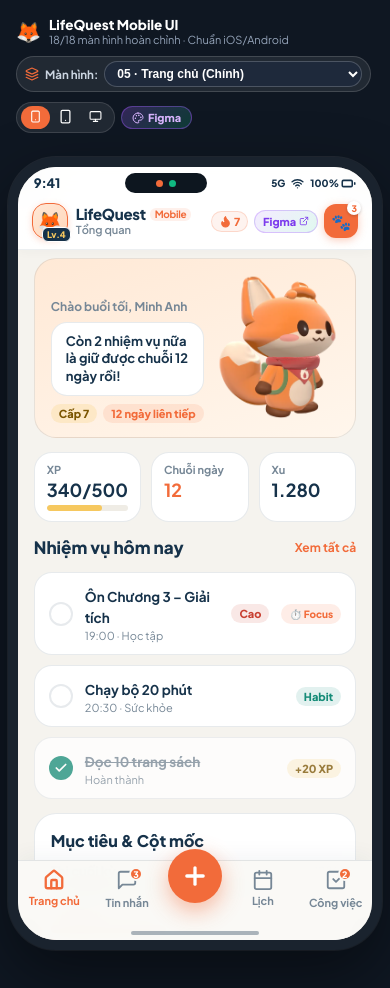
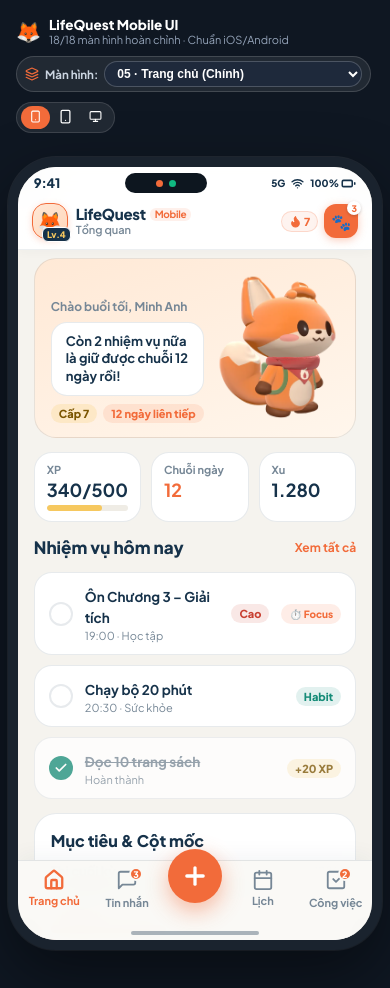
Before and after one commit to PLGHuy3656/Life-Quest, a React (Vite) app in the folder mobile-demo/: page / in a window 390 px wide. Built offline with nearby package versions, Linux system fonts and the light colour scheme.

Commit message:
feat(mobile-ui): remove figma button from topbar and studio header

```diff
--- a/mobile-demo/src/App.tsx
+++ b/mobile-demo/src/App.tsx
@@ -3,7 +3,6 @@ import { StoreProvider } from './store/questStore'
 import { TopBar } from './components/shell/TopBar'
 import { BottomNav } from './components/shell/BottomNav'
 import { FoxCompanionDrawer } from './components/shell/FoxCompanionDrawer'
-import { FigmaLinkModal } from './components/shell/FigmaLinkModal'
 
 // All 18 Screens from LifeQuest Mobile UI Specification
 import { LoadingScreen } from './screens/LoadingScreen'
@@ -26,7 +25,7 @@ import { ProfileScreen } from './screens/ProfileScreen'
 import { SettingsScreen } from './screens/SettingsScreen'
 
 import { ScreenId, TabId } from './types'
-import { Smartphone, Monitor, Palette, Layers } from 'lucide-react'
+import { Smartphone, Monitor, Layers } from 'lucide-react'
 
 type FrameMode = 'iphone' | 'max' | 'fluid'
 
@@ -54,7 +53,6 @@ const ALL_SCREENS: { id: ScreenId; label: string; group: string }[] = [
 function MobileAppContent() {
   const [currentScreen, setCurrentScreen] = useState<ScreenId>('05_dashboard')
   const [isCreateOpen, setIsCreateOpen] = useState(false)
-  const [isFigmaOpen, setIsFigmaOpen] = useState(false)
   const [frameMode, setFrameMode] = useState<FrameMode>('iphone')
   const [activeChatContact, setActiveChatContact] = useState('Hà My')
 
@@ -292,29 +290,6 @@ function MobileAppContent() {
               <Monitor size={13} />
             </button>
           </div>
-
-          <button
-            onClick={() => setIsFigmaOpen(true)}
-            style={{
-              display: 'flex',
-              alignItems: 'center',
-              gap: 4,
-              border: 'none',
-              background: 'linear-gradient(135deg, rgba(162, 89, 255, 0.25) 0%, rgba(10, 207, 131, 0.2) 100%)',
-              color: '#D8B4FE',
-              borderStyle: 'solid',
-              borderWidth: 1,
-              borderColor: 'rgba(162, 89, 255, 0.4)',
-              borderRadius: 16,
-              padding: '4px 10px',
-              fontSize: 11,
-              fontWeight: 800,
-              cursor: 'pointer'
-            }}
-          >
-            <Palette size={12} />
-            <span>Figma</span>
-          </button>
         </div>
       </div>
 
@@ -336,7 +311,6 @@ function MobileAppContent() {
           <TopBar
             currentTab={getActiveTab()}
             onNavigateTab={handleSelectTab}
-            onOpenFigma={() => setIsFigmaOpen(true)}
           />
         )}
 
@@ -532,12 +506,6 @@ function MobileAppContent() {
           isOpen={isCreateOpen}
           onClose={() => setIsCreateOpen(false)}
         />
-
-        {/* Figma Design Link Modal */}
-        <FigmaLinkModal
-          isOpen={isFigmaOpen}
-          onClose={() => setIsFigmaOpen(false)}
-        />
       </div>
     </div>
   )
--- a/mobile-demo/src/components/shell/TopBar.tsx
+++ b/mobile-demo/src/components/shell/TopBar.tsx
@@ -3,7 +3,6 @@ import { useStore } from '../../store/questStore'
 import {
   Bell,
   Sparkles,
-  ExternalLink,
   Flame,
   Wifi,
   Battery
@@ -13,13 +12,12 @@ import { TabId } from '../../types'
 interface TopBarProps {
   currentTab: TabId
   onNavigateTab: (tab: TabId) => void
-  onOpenFigma: () => void
+  onOpenFigma?: () => void
 }
 
 export const TopBar: React.FC<TopBarProps> = ({
   currentTab,
-  onNavigateTab,
-  onOpenFigma
+  onNavigateTab
 }) => {
   const { toggleFoxDrawer, player } = useStore()
 
@@ -190,27 +188,6 @@ export const TopBar: React.FC<TopBarProps> = ({
             <span>{player.streak}</span>
           </div>
 
-          {/* Figma Spec Button */}
-          <button
-            onClick={onOpenFigma}
-            style={{
-              display: 'flex',
-              alignItems: 'center',
-              gap: 3,
-              padding: '4px 8px',
-              borderRadius: 12,
-              background: 'linear-gradient(135deg, rgba(162, 89, 255, 0.12) 0%, rgba(10, 207, 131, 0.12) 100%)',
-              border: '1px solid rgba(162, 89, 255, 0.3)',
-              color: '#7C3AED',
-              fontSize: 11,
-              fontWeight: 800
-            }}
-            title="Mở Figma UI Kit"
-          >
-            <span>Figma</span>
-            <ExternalLink size={10} />
-          </button>
-
           {/* Fox Paw Trigger with Notification Badge */}
           <button
             onClick={toggleFoxDrawer}
```
